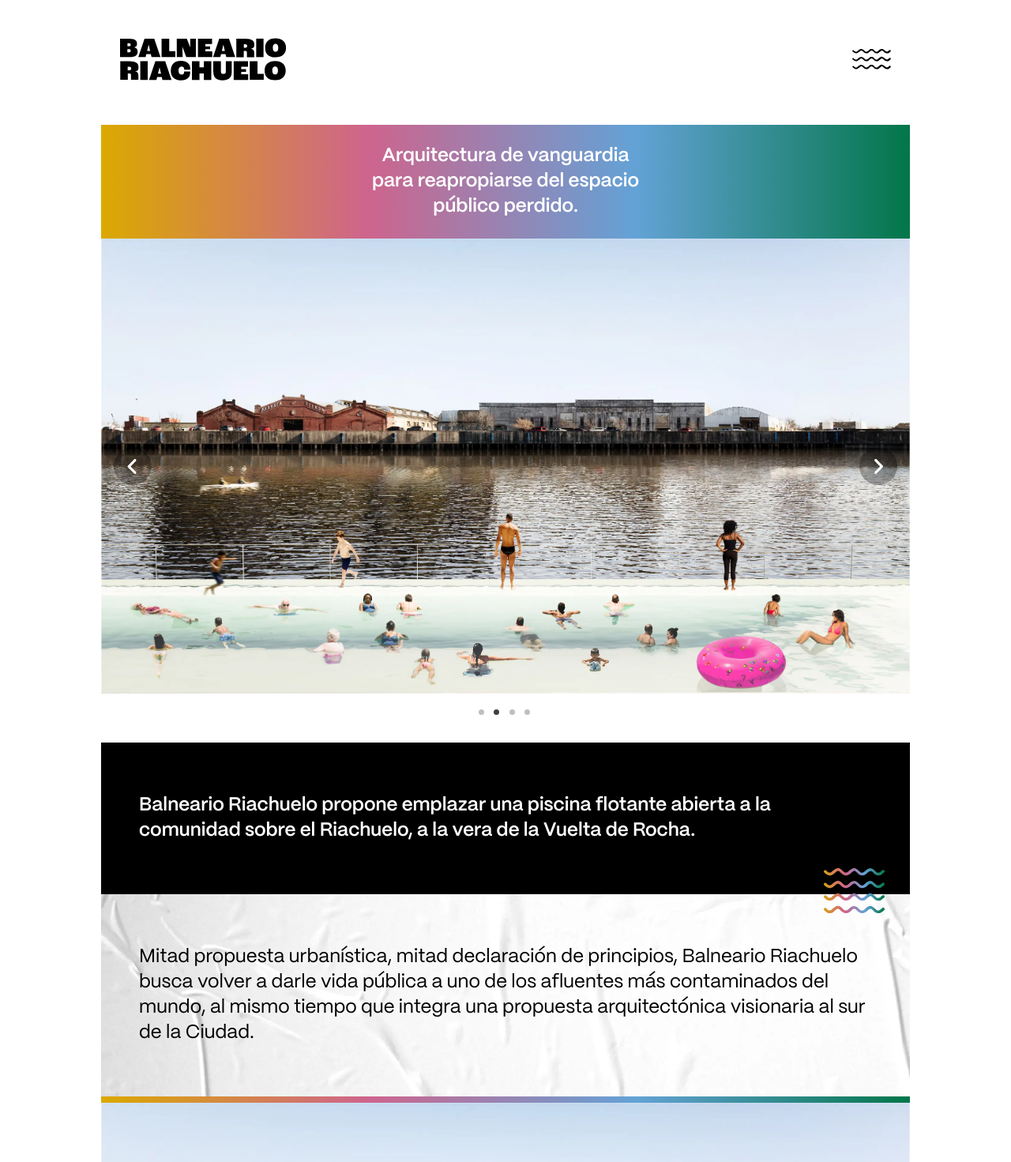
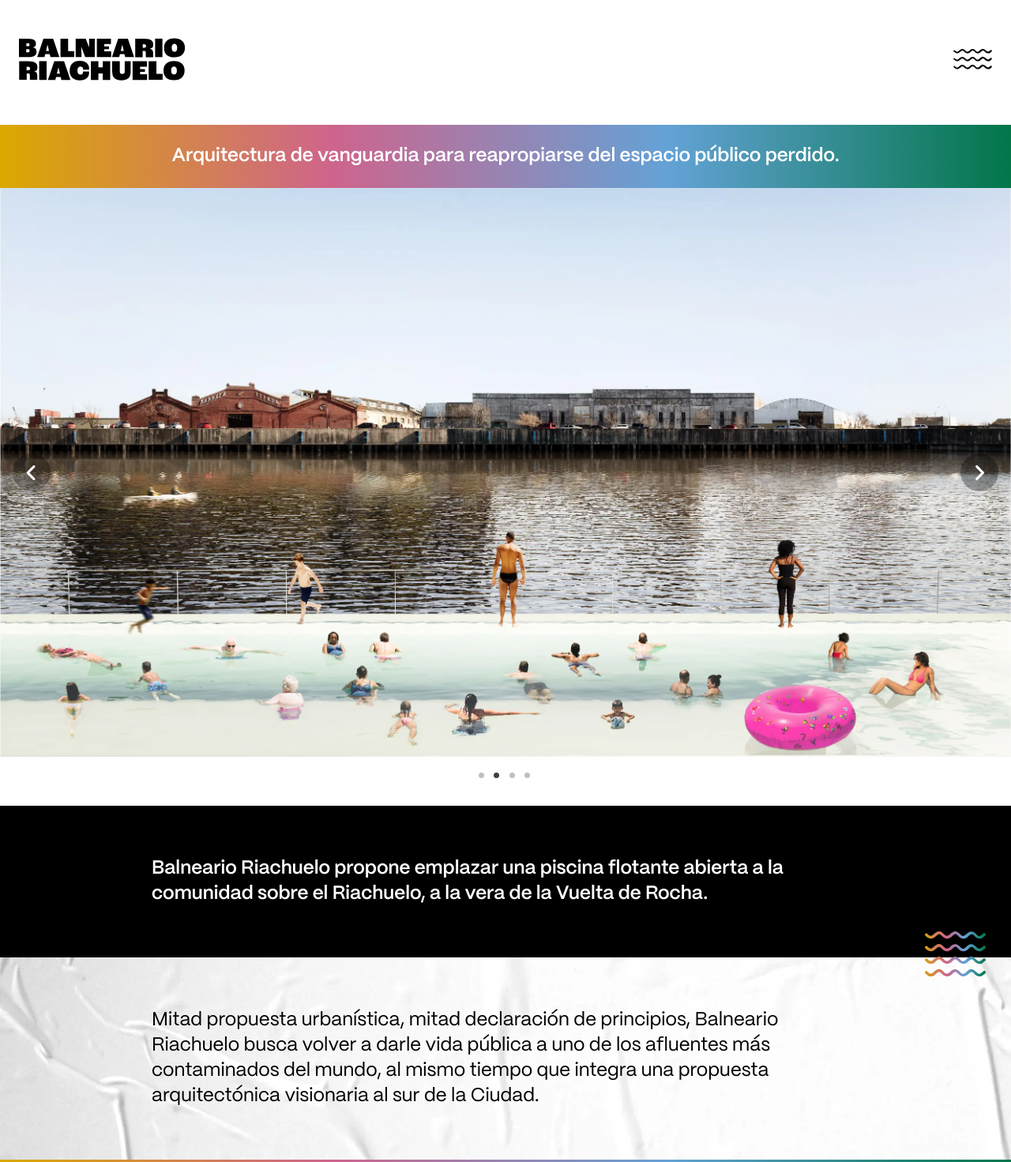
Before and after one commit to marianoariassoy/balneario-riachuelo, an Astro site: page / in a window 1280 px wide. Shown: the top 1471 px of the page at 79% size. Built offline with nearby package versions, Linux system fonts and the light colour scheme; Astro itself is replaced by a stand-in of ours.

Commit message:
add changes

```diff
--- a/src/components/About.astro
+++ b/src/components/About.astro
@@ -1,17 +1,21 @@
-<section class="text-2xl font-semibold text-wrap p-12 lg:py-16 text-white bg-black mt-8 relative">
+<section class="text-2xl font-semibold p-12 lg:py-16 text-white bg-black mt-8 relative">
+  <div class="m-auto max-w-4xl text-wrap">
     Balneario Riachuelo propone
     emplazar una piscina flotante
     abierta a la comunidad sobre
     el Riachuelo, a la vera de la
     Vuelta de Rocha.
+  </div>
 
   <img src="/assets/waves-colors.svg" class="absolute -bottom-6 right-8" />
 </section>
 
-<section class="text-2xl text-wrap p-12 lg:py-16 bg-white bg-cover" id="about">
+<section class="text-2xl p-12 lg:py-16 bg-white bg-cover" id="about">
+  <div class="m-auto max-w-4xl text-wrap">
     Mitad propuesta urbanística,
     mitad declaración de principios, Balneario Riachuelo busca volver
     a darle vida pública a uno de los afluentes más contaminados del mundo, al mismo tiempo que integra una propuesta arquitectónica visionaria al sur de la Ciudad.
+  </div>
 </section>
 
 <div class="w-full bg-gradient h-2"> </div>
--- a/src/components/BannerTop.astro
+++ b/src/components/BannerTop.astro
@@ -1,5 +1,7 @@
 <section class="text-2xl font-semibold text-center text-wrap py-6 px-12 text-white bg-gradient">
-  Arquitectura de vanguardia <br/>
-  para reapropiarse del espacio <br/>
-  público perdido.
+  <div class="m-auto max-w-4xl">
+    Arquitectura de vanguardia
+    para reapropiarse del espacio
+    público perdido.
+  </div>
 </section>
--- a/src/components/Description.astro
+++ b/src/components/Description.astro
@@ -3,6 +3,8 @@ import { IconDimensiones, IconCapacidad, IconInstalaciones } from '../icons/icon
 ---
 
 <section class="p-12 lg:py-16">
+
+  <div class="m-auto max-w-4xl">
 
     <article class="flex flex-col gap-y-6 mb-16">
       <div>
@@ -75,5 +77,8 @@ import { IconDimensiones, IconCapacidad, IconInstalaciones } from '../icons/icon
         </div>
       </div>
     </article>
+  </div>
+
+
 
 </section>
--- a/src/components/Footer.astro
+++ b/src/components/Footer.astro
@@ -1,4 +1,4 @@
-<img src="/images/footer.webp" class="w-full" alt="Imagen de la ubicación del Balneario Riachuelo" />
+<img src="/images/footer.webp" class="w-full aspect-[16/5] object-cover" alt="Imagen de la ubicación del Balneario Riachuelo" />
 
 <section class="bg-gray h-48">
 
--- a/src/components/Header.astro
+++ b/src/components/Header.astro
@@ -2,7 +2,7 @@
 import { Logo, Wave } from '../icons/icons.tsx';
 ---
 
-<div class="flex items-center justify-between px-6 pb-12 pt-10">
+<div class="flex items-center justify-between px-6 pb-12 pt-10 m-auto max-w-7xl">
   <div class="hover:blur-sm cursor-pointer transition-all logo">
     <Logo />
   </div>
--- a/src/pages/index.astro
+++ b/src/pages/index.astro
@@ -93,10 +93,10 @@ import { data } from '../data/data.ts'
   />
 	</head>
 	<body>
-		<header class="m-auto max-w-5xl">
+		<header>
       <Header />
     </header>
-    <main class="m-auto max-w-5xl">
+    <main>
       <BannerTop />
       <section class="aspect-[4/5] lg:aspect-video">
         <Slider data={data} client:load />
@@ -104,7 +104,7 @@ import { data } from '../data/data.ts'
       <About />
       <Description />
     </main>
-    <footer class="m-auto max-w-5xl">
+    <footer>
       <Footer />
     </footer>
 	</body>
```
Lines whose indentation alone changed are shown as unchanged.
